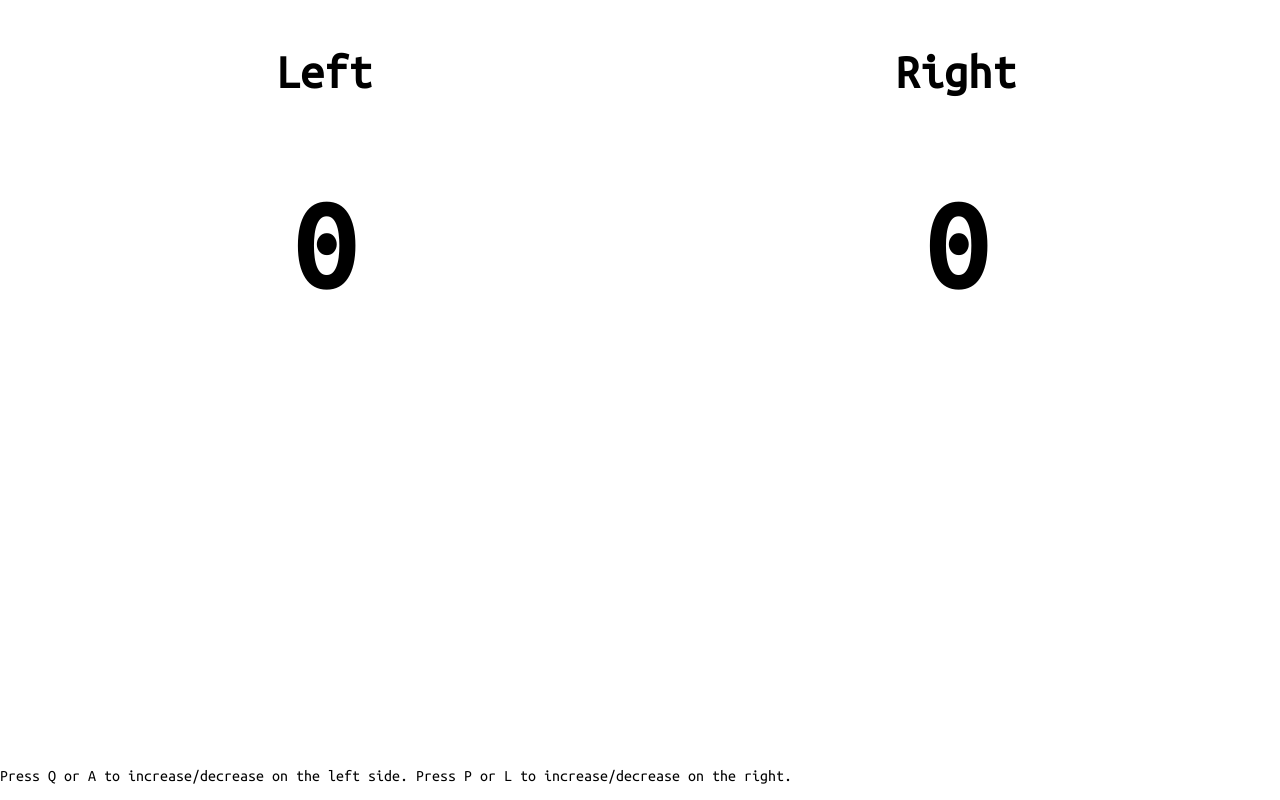
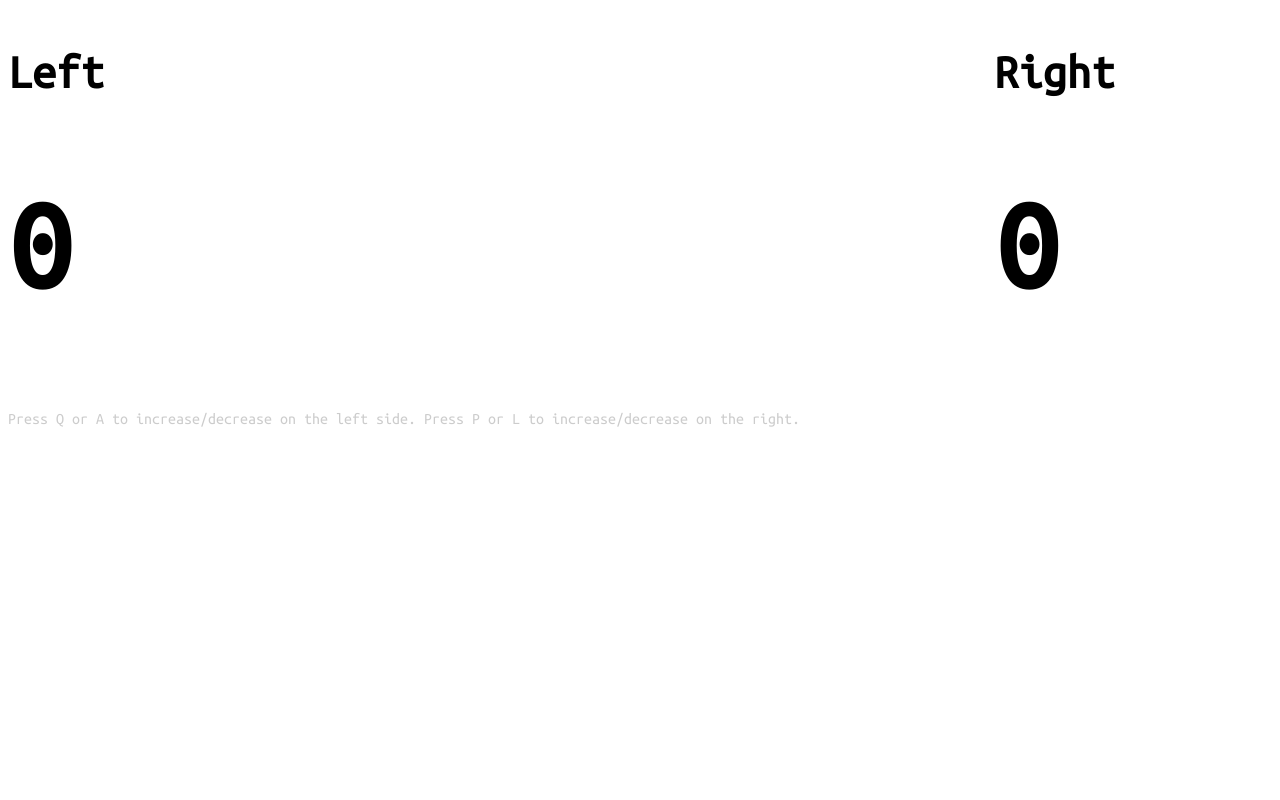
Before and after one commit to CampbellRobotics/robotics-scoreboard, a plain HTML site: page index.html in a window 1280 px wide. Drawn offline with nearby package versions, Linux system fonts and the light colour scheme.

Commit message:
Initial work on CSS grid
Todo: add some buttons above and below the numbers to complement key shortcuts.

```diff
--- a/index.html
+++ b/index.html
@@ -4,46 +4,7 @@
 <head>
     <title>Scoreboard</title>
     <link href="https://fonts.googleapis.com/css?family=Ubuntu+Mono" rel="stylesheet">
-    <style>
-        body {
-            background-color: #ffffff;
-            overflow: none;
-            font-family: 'Ubuntu Mono', monospace;
-        }
-
-        .side {
-            display: inline-block;
-            width: 50%;
-        }
-
-        #red {
-            float: left;
-        }
-
-        #red h1 {
-            color: #000000;
-            text-align: center;
-            font-size: 8em;
-        }
-
-        #red h2 {
-            color: #000000;
-            text-align: center;
-            font-size: 3em;
-        }
-
-        #blue h1 {
-            color: #000000;
-            text-align: center;
-            font-size: 8em;
-        }
-
-        #blue h2 {
-            color: #000000;
-            text-align: center;
-            font-size: 3em;
-        }
-    </style>
+    <link href="styles/scoreboard.css" rel="stylesheet">
 </head>
 
 <body>
@@ -55,7 +16,7 @@
         <h2>Right</h2>
         <h1 id="rscore">0</h1>
     </div>
-    <p id="instructions" style="text-align: center; position: fixed; bottom: 0em; left: 0em; color: #000000">Press Q or A to increase/decrease on the left side. Press P or L to increase/decrease on the right. </p>
+    <p id="instructions">Press Q or A to increase/decrease on the left side. Press P or L to increase/decrease on the right. </p>
     <script src="https://cdnjs.cloudflare.com/ajax/libs/jquery/3.2.0/jquery.min.js"></script>
     <script src="js/index.js"></script>
 </body>
--- a/js/index.js
+++ b/js/index.js
@@ -1,14 +1,14 @@
-$(window).keypress(function (e) {
-    $("#instructions").html("")
-    if (e.which === 'p'.charCodeAt(0)) {
+$(window).keypress(function (key) {
+
+    if (key.which === 'p'.charCodeAt(0)) {
         $("#rscore").html(parseInt($("#rscore").html()) + 1);
-    } else if (e.which === 'l'.charCodeAt(0)) {
+    } else if (key.which === 'l'.charCodeAt(0)) {
         if (!parseInt($("#rscore").html()) == 0) {
             $("#rscore").html(parseInt($("#rscore").html()) - 1);
         }
-    } else if (e.which === 'q'.charCodeAt(0)) {
+    } else if (key.which === 'q'.charCodeAt(0)) {
         $("#lscore").html(parseInt($("#lscore").html()) + 1);
-    } else if (e.which === 'a'.charCodeAt(0)) {
+    } else if (key.which === 'a'.charCodeAt(0)) {
         if (!parseInt($("#lscore").html()) == 0) {
             $("#lscore").html(parseInt($("#lscore").html()) - 1);
         }
--- /dev/null
+++ b/styles/scoreboard.css
@@ -0,0 +1,38 @@
+body {
+    display: grid;
+    grid-template-rows: auto;
+    grid-template-columns: auto;
+    grid-template-areas:
+        "left . right"
+        "instruct instruct instruct";
+
+    background-color: #ffffff;
+    font-family: 'Ubuntu Mono', monospace;
+}
+
+#red {
+    grid-area: left;
+}
+
+#blue {
+    grid-area: right;
+}
+
+h1 {
+    color: #000000;
+    font-size: 8em;
+}
+
+h2 {
+    color: #000000;
+    font-size: 3em;
+}
+
+#instructions {
+    grid-area: instruct;
+    color: #ccc;
+}
+
+#instructions:hover {
+    color: #000000
+}
```
